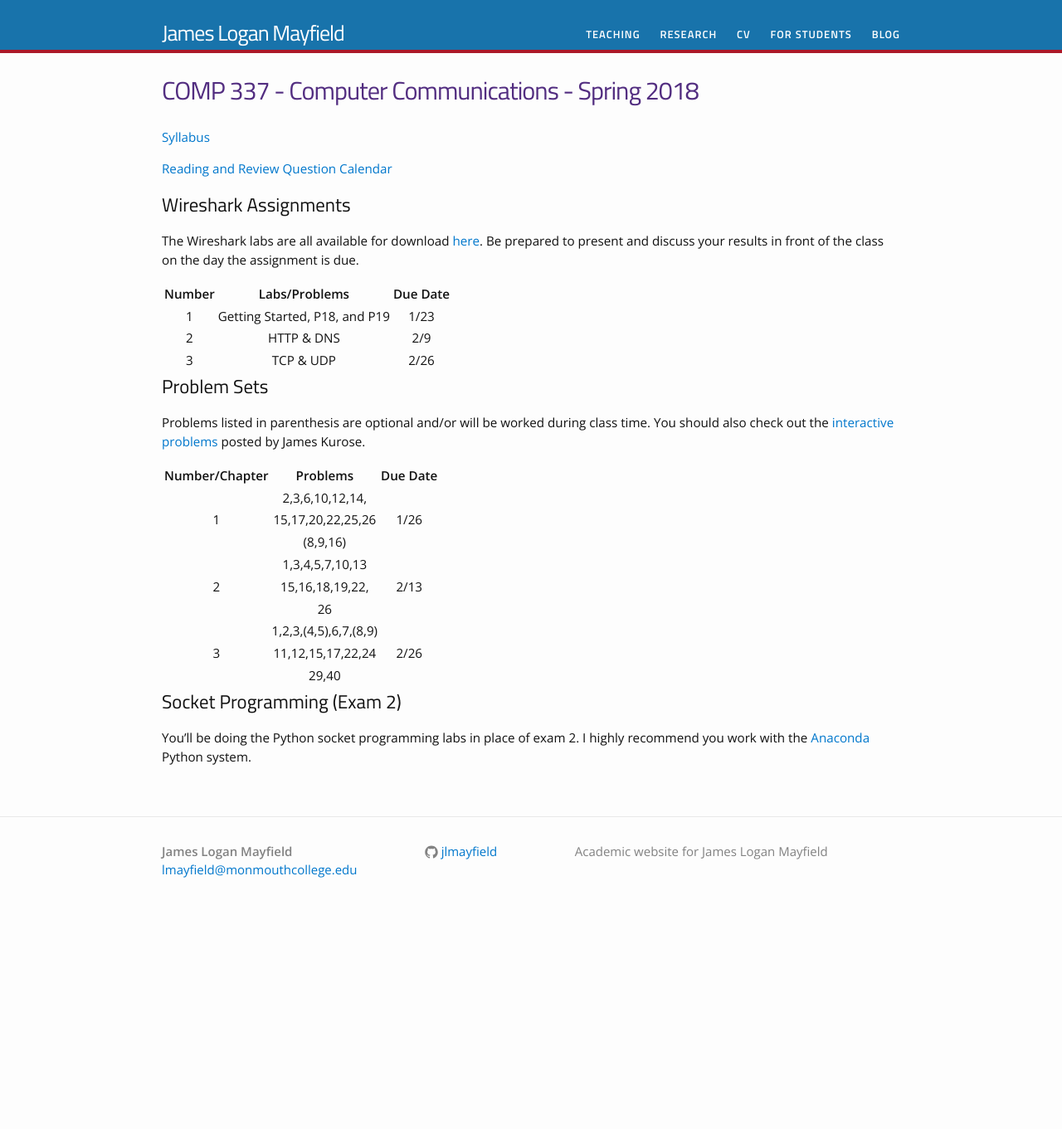
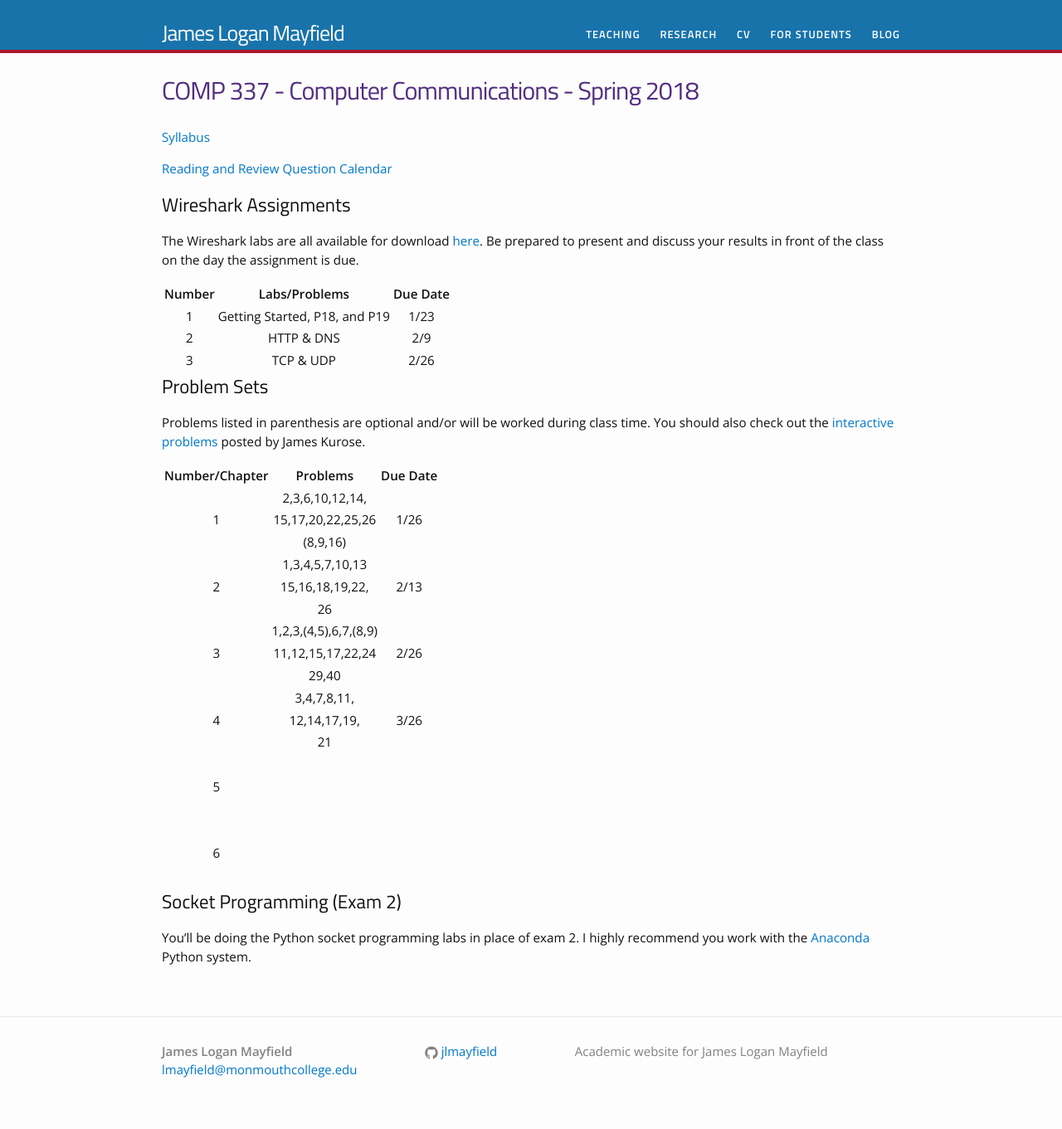
Before and after one commit to jlmayfield/jlmayfield.github.io, a Jekyll site: the page built from teaching/comp337.md, in a window 1280 px wide. Shown: the whole page at 83% size. Built offline with Jekyll 4.4.1, drawn with Linux system fonts in a browser that asks for light colours; before the commit the page ends 1120 px from its top, so only the background shows below that.

Commit message:
sp18. c337. syllabus update. pset4

```diff
--- a/teaching/comp337.md
+++ b/teaching/comp337.md
@@ -33,8 +33,17 @@ Problems listed in parenthesis are optional and/or will be worked during class t
 |     2          | 15,16,18,19,22,   |   2/13   |
 |                | 26                |          |
 |                | 1,2,3,(4,5),6,7,(8,9)|       |
-|     3          | 11,12,15,17,22,24|   2/26   |
-|                | 29,40            |          |
+|     3          | 11,12,15,17,22,24|   2/26    |
+|                | 29,40            |           |
+|                | 3,4,7,8,11,      |           |
+|     4          | 12,14,17,19,     |   3/26    |
+|                | 21               |           |
+|                |                  |           |
+|     5          |                  |           |
+|                |                  |           |
+|                |                  |           |
+|     6          |                  |           |
+|                |                  |           |
 
 
 
```
Also changed, not shown: 1 other file.
